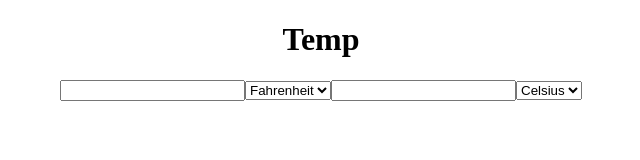
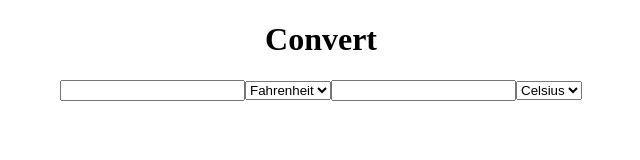
Before and after one commit to StudentCZ/ConvertOh, a React (Create React App) app: page /temp in a window 1280 px wide. Shown: the top 160 px of the page, without its empty margins (319-959 px from the left). Built offline with nearby package versions, Linux system fonts and the light colour scheme.

Commit message:
added css file for currencyRow

```diff
--- a/src/Currency.js
+++ b/src/Currency.js
@@ -4,6 +4,7 @@ import CurrencyRow from './CurrencyRow';
 function Currency() {
   return (
     <>
+      <h1>Convert</h1>
       <CurrencyRow />
       <div>=</div>
       <CurrencyRow />
--- a/src/Temp.js
+++ b/src/Temp.js
@@ -16,8 +16,8 @@ function Temp() {
   };
   return (
     <>
-      <h1>Temp</h1>
-      <input type='number' onChange={setF}></input>
+      <h1>Convert</h1>
+      <input type='number' value={temp.f} onChange={setF}></input>
 
       <select>
         <option value={temp.f}>Fahrenheit</option>
```
Also changed, not shown: src/CurrenyRow.module.css (added).
